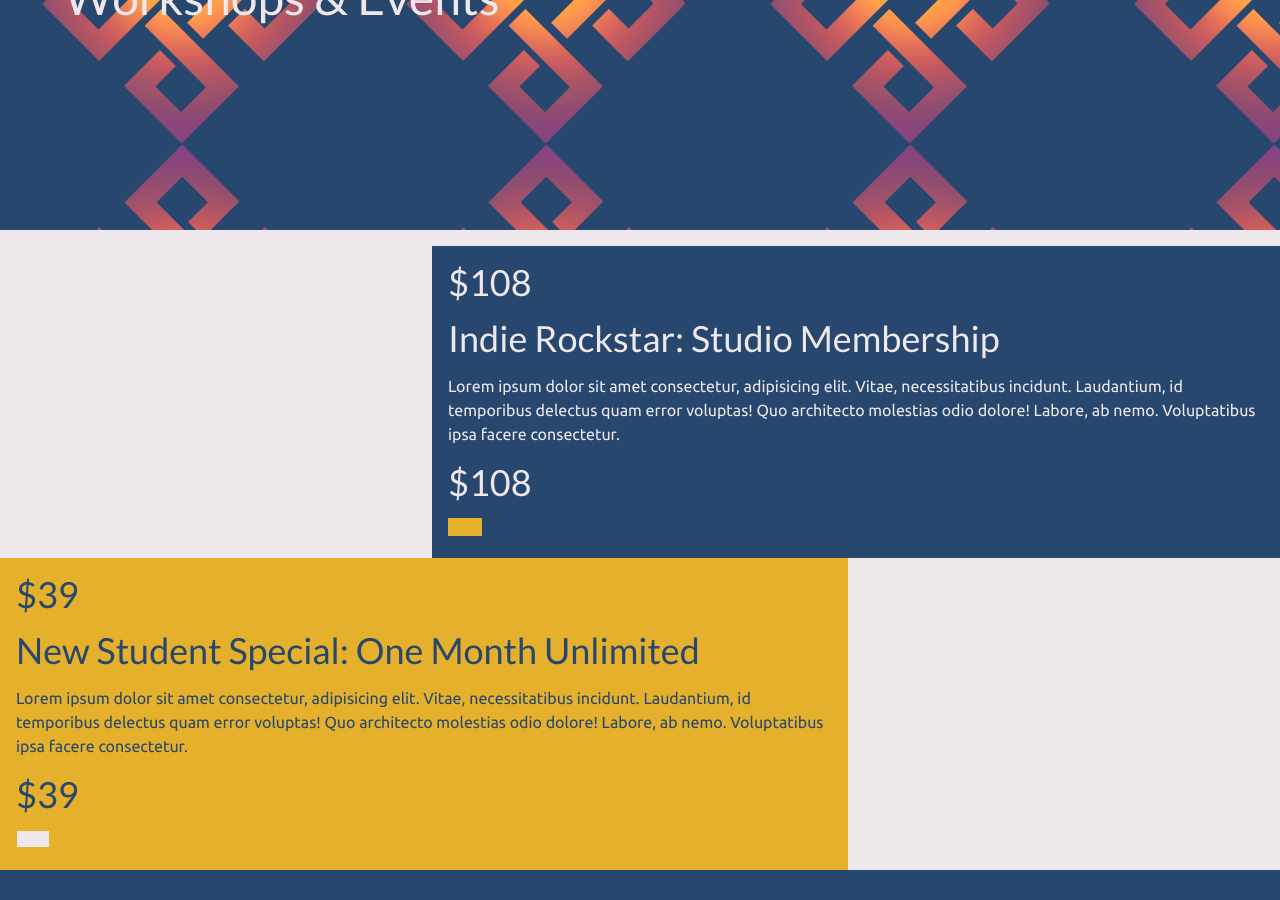
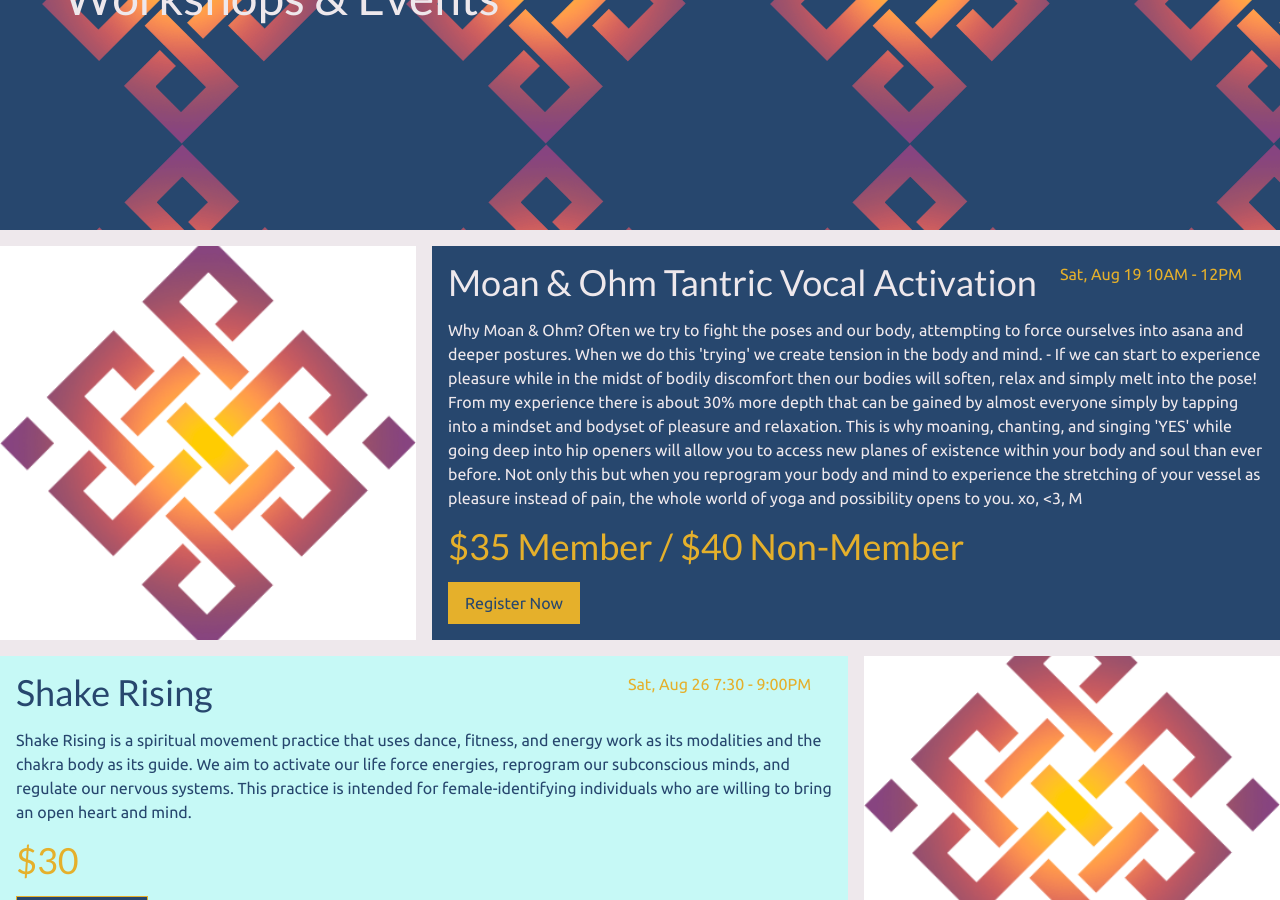
Before and after one commit to ViaSana/indie-yoga, a Jekyll site: the page built from enrollments.html, in a window 1280 px wide and 900 px high, scrolled down 460 px. Built offline with Jekyll 4.4.1, drawn with Linux system fonts in a browser that asks for light colours; some of the changed text lies outside the part shown.

Commit message:
page complete

```diff
--- a/_data/workshops.yml
+++ b/_data/workshops.yml
@@ -1,16 +1,18 @@
--   heading: "Indie Rockstar: Studio Membership"
-    p: Lorem ipsum dolor sit amet consectetur, adipisicing elit. Vitae, necessitatibus incidunt. Laudantium, id temporibus delectus quam error voluptas! Quo architecto molestias odio dolore! Labore, ab nemo. Voluptatibus ipsa facere consectetur.
+-   heading: "Moan & Ohm Tantric Vocal Activation"
+    p: Why Moan & Ohm? Often we try to fight the poses and our body, attempting to force ourselves into asana and deeper postures. When we do this 'trying' we create tension in the body and mind. - If we can start to experience pleasure while in the midst of bodily discomfort then our bodies will soften, relax and simply melt into the pose! From my experience there is about 30% more depth that can be gained by almost everyone simply by tapping into a mindset and bodyset of pleasure and relaxation. This is why moaning, chanting, and singing 'YES' while going deep into hip openers will allow you to access new planes of existence within your body and soul than ever before. Not only this but when you reprogram your body and mind to experience the stretching of your vessel as pleasure instead of pain, the whole world of yoga and possibility opens to you. xo, <3, M
     color: bg-d-blue
     text_color: text-light
     image: assets/images/waffl-knot.png
-    button_text: Buy Now
-    price: $108
+    button_text: Register Now
+    price: $35 Member / $40 Non-Member
     link: /enrollments.html
-    hero-r:
--   heading: "New Student Special: One Month Unlimited"
-    p: Lorem ipsum dolor sit amet consectetur, adipisicing elit. Vitae, necessitatibus incidunt. Laudantium, id temporibus delectus quam error voluptas! Quo architecto molestias odio dolore! Labore, ab nemo. Voluptatibus ipsa facere consectetur.
-    color: bg-yellow
+    date-time: Sat, Aug 19 10AM - 12PM
+-   heading: "Shake Rising"
+    p: Shake Rising is a spiritual movement practice that uses dance, fitness, and energy work as its modalities and the chakra body as its guide. We aim to activate our life force energies, reprogram our subconscious minds, and regulate our nervous systems. This practice is intended for female-identifying individuals who are willing to bring an open heart and mind.
+    color: bg-blue
     text_color: text-d-blue
     image: assets/images/waffl-knot.png
-    button_color: bg-light
-    price: $39
+    button_color: bg-d-blue
+    price: $30
+    button_text: Register Now
+    date-time: Sat, Aug 26 7:30 - 9:00PM
--- a/_includes/hero_workshops.html
+++ b/_includes/hero_workshops.html
@@ -1,25 +1,19 @@
-
 {% for item in site.data.workshops %}
-
-<div class="grid grid-cols-6 gap-4 mx-scrn">
-
-    <div class="flex col-span-2 {% cycle 'order-1', 'order-3' %}">
+<div class="grid grid-cols-6 gap-4 mt-4 mx-scrn">
+    <div class="col-span-2 {% cycle 'order-1', 'order-3' %}">
         <div class="h-full bg-image" style="background-image: url({{item.image}});"></div>
     </div>
 
-    <div class="flex col-span-4 {{item.color}} order-2">
-        <div class="self-center p-4 {{item.text_color}}">
-            <h3 class="">{{item.price}}</h3>
+    <div class="col-span-4 {{item.color}} order-2 p-4 {{item.text_color}}">
+        <div class="grid grid-cols-4">
+            <div class="col-span-3"><h3>{{item.heading}}</h3></div>
+            <div class="text-yellow">{{item.date-time}}</div>
+        </div>
 
-            <h3>{{item.heading}}</h3>
+        <p class="pb-4">{{item.p}}</p>
 
-            <p class="pb-4">{{item.p}}</p>
-
-            <h3 class="">{{item.price}}</h3>
-            <div class="button {{item.button_color}}"><a href="{{item.link}}">{{page.hero.button_text}}</a></div>
-        </div>
+        <h3 class="text-yellow">{{item.price}}</h3>
+        <div class="button {{item.button_color}}"><a href="{{item.link}}">{{item.button_text}}</a></div>
     </div>
-
 </div>
-
 {% endfor %}
--- a/enrollments.html
+++ b/enrollments.html
@@ -3,10 +3,21 @@ layout: default
 title: Workshops & Events
 main_image: assets/images/waffl-knot.png
 text-placement: mr-auto
+insta:
+    heading: "Beyond the Mat: Connect with us on Instagram"
+    i-1: assets/images/waffl-knot.png
+    i-2: assets/images/waffl-knot.png
+    i-3: assets/images/waffl-knot.png
+    i-4: assets/images/waffl-knot.png
+    i-5: assets/images/waffl-knot.png
 ---
 
 {% include hero_page.html %}
 
-<div class="mt-4">
-    {% include hero_workshops.html %}
+{% include hero_workshops.html %}
+
+<div class="my-4">
+{% include cta-4.html %}
 </div>
+
+{% include insta.html %}
```
